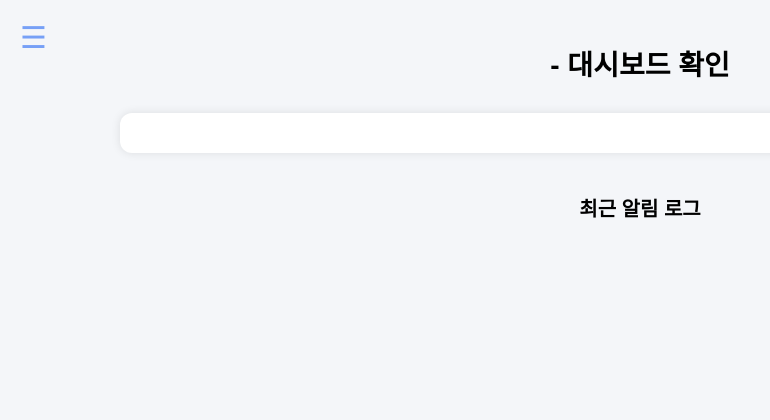
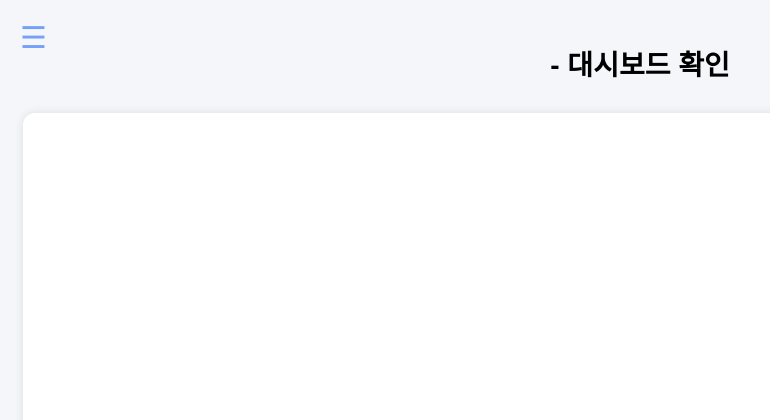
Before and after one commit to KwonHyeJin0514/Clozmos, a Flask app: template templates/dashboard.html in a window 1280 px wide. Shown: the top 420 px of the page, without its empty margins (0-770 px from the left). Before the commit the page ends 218 px from the top, so only its background shows below. Run offline with Flask 3, Linux system fonts and the light colour scheme; the template is opened without the code that fills it, so the values that code supplies are empty.

Commit message:
사이즈 변경경

```diff
--- a/templates/dashboard.html
+++ b/templates/dashboard.html
@@ -21,7 +21,8 @@
             margin-bottom: 30px;
         }
         .container {
-            max-width: 1000px;
+            max-width: 3000px;
+            min-height: 80000px;
             margin: 0 auto;
             padding: 20px;
             background-color: white;
```
